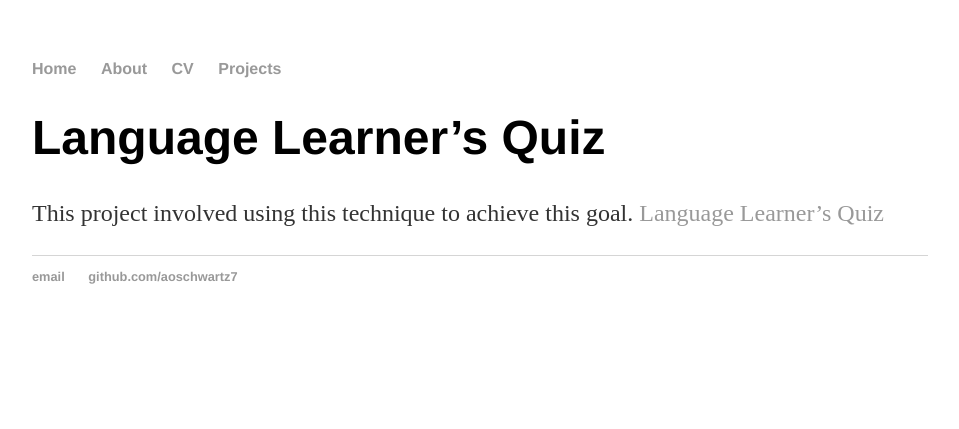
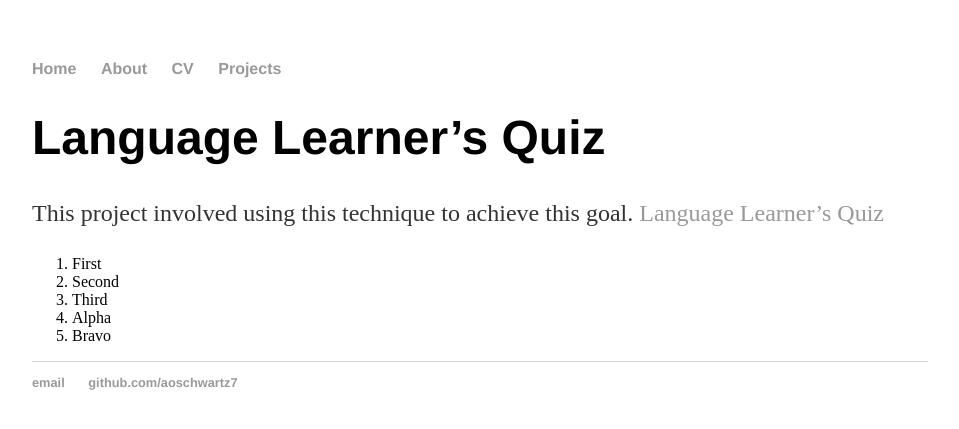
Before and after one commit to aoschwartz7/aoschwartz7.github.io, a Jekyll site: the page built from site/projects.md, in a window 1280 px wide. Shown: the top 429 px of the page, without its empty margins (160-1119 px from the left). Built offline with Jekyll 4.4.1, drawn with Linux system fonts in a browser that asks for light colours; our own code applies the rules of GitHub Pages for plain Markdown files.

Commit message:
testing markdown in site/projects.md

```diff
--- a/site/projects.md
+++ b/site/projects.md
@@ -1,3 +1,9 @@
 # Language Learner's Quiz
 This project involved using this technique to achieve this goal.
 [Language Learner's Quiz](https://github.com/aoschwartz7/LanguageQuiz)
+
+1. First
+2. Second
+3. Third
+  1. Alpha
+  2. Bravo
```
